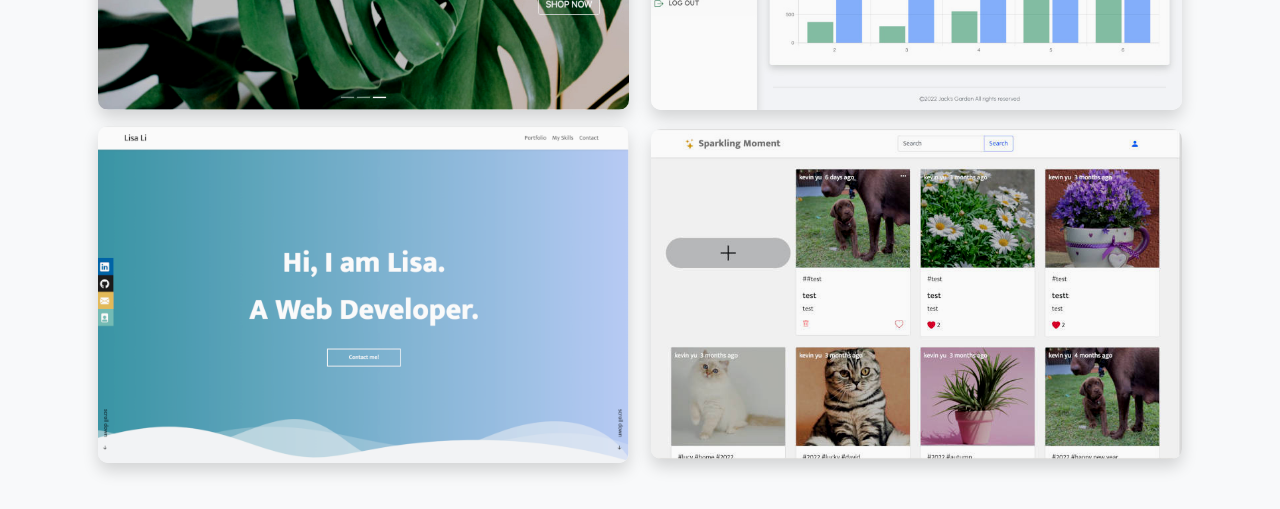
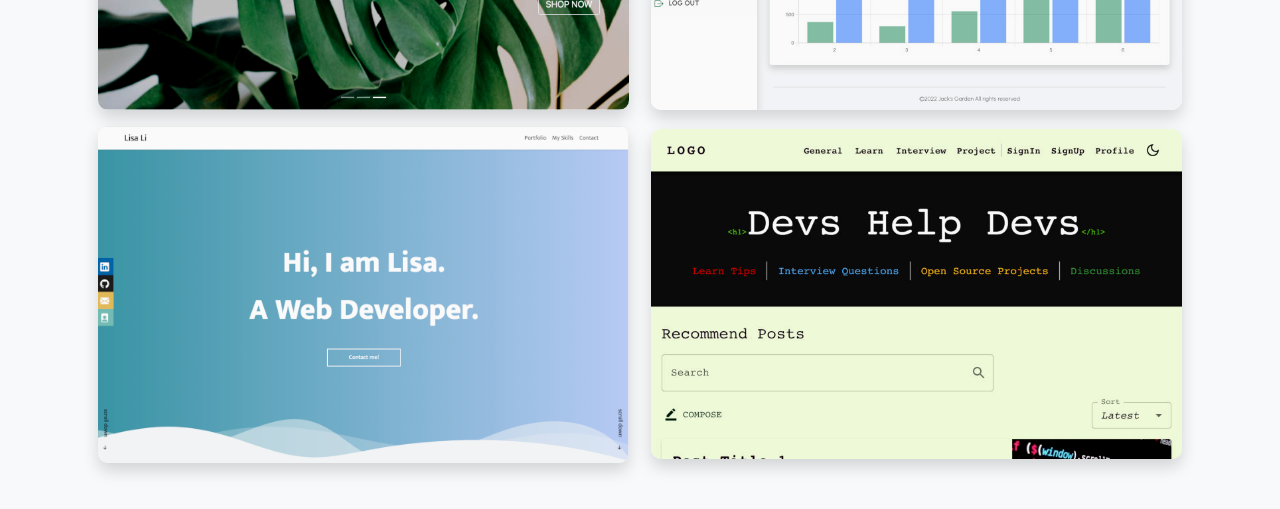
Before and after one commit to 2016lisali/lisas_portfolio, a React (Create React App) app: page / in a window 1280 px wide. Shown: the part 1180-1689 px from the top of the page. Built offline with nearby package versions, Linux system fonts and the light colour scheme.

Commit message:
feat: add new project to portfolio

```diff
--- a/src/components/portfolio/Portfolio.jsx
+++ b/src/components/portfolio/Portfolio.jsx
@@ -22,7 +22,7 @@ export default function Portfolio() {
     useEffect(() => {
         switch (selected) {
             case "web":
-                setData(webPortfolio);
+                setData(webPortfolio.slice(0, 4));
                 break;
             case "content":
                 setData(contentPortfolio);
--- a/src/components/portfolio/ProjectModal.jsx
+++ b/src/components/portfolio/ProjectModal.jsx
@@ -66,7 +66,7 @@ const ProjectModal = ({ project, show, onHide }) => {
                                     variant="outline-secondary"
                                     href={project?.code}
                                     target="_blank"
-                                    disabled={project?.demo === "#"}
+                                    disabled={project?.code === "#"}
                                 >
                                     <CodeSlash /> Code
                                 </Button>
--- a/src/data.js
+++ b/src/data.js
@@ -77,6 +77,29 @@ export const webPortfolio = [
     },
     {
         id: 4,
+        title: "Dev Prep",
+        img: "/assets/devprep.jpg",
+        responsive_img: "/assets/devprep_responsive.jpg",
+        technologies: [
+            "TDD",
+            "React",
+            "TypeScript",
+            "MUI",
+            "Node.Js",
+            "Express",
+            "PostgreSQL",
+            "Prisma",
+            "CSS",
+            "HTML",
+        ],
+        description: `Ongoing project. linebreak
+        A collaborative project built by 6 developers. It will be community of developers where they can share interview recounts, technological
+        findings and new open source projects.`,
+        demo: "#",
+        code: "https://github.com/DevPreps/frontend",
+    },
+    {
+        id: 5,
         title: "Sparkling Moment",
         img: "/assets/sparkling_moment.jpg",
         responsive_img: "/assets/sparkling_moment.jpg",
--- a/src/global.scss
+++ b/src/global.scss
@@ -1,14 +1,13 @@
 $mainColor: #4ca1af;
 $textColor: #6c757d;
-
 $width: 768px;
 
 * {
     font-family: "Mukta", sans-serif;
     margin: 0;
-    // overflow-x: hidden;
     box-sizing: border-box;
 }
+
 @mixin mobile {
     @media (max-width: #{$width}) {
         @content;
```
Also changed, not shown: public/assets/devprep.jpg (added), public/assets/devprep_responsive.jpg (added), src/components/Skills.jsx (indentation only).
